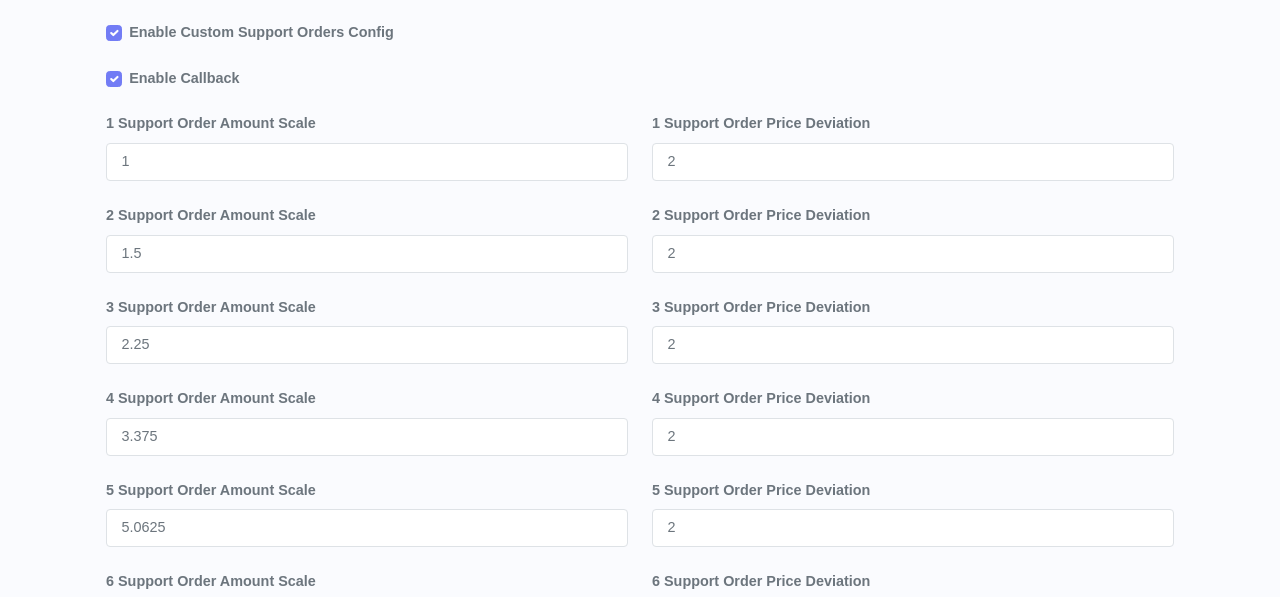
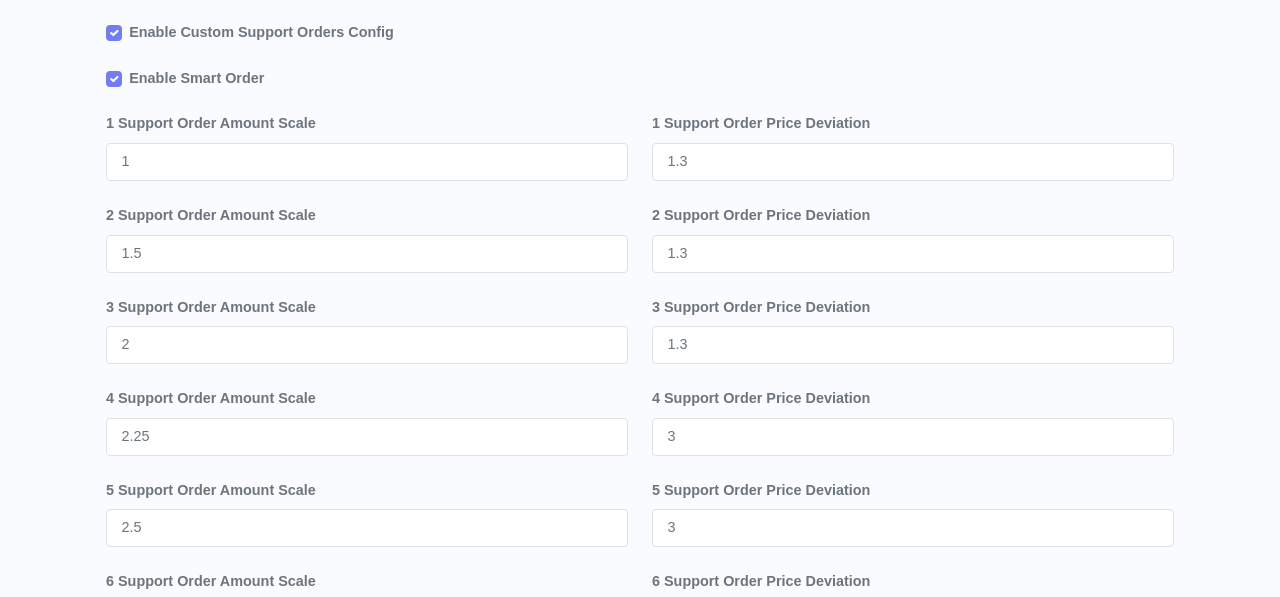
Before and after one commit to kalaivanan-muthusamy/dca-backtesting, a React (Vite) app: page / in a window 1280 px wide. Both pictures are taken after a click on the tab "Advanced Settings". Shown: the part 199-796 px from the top of the page. Built offline with nearby package versions, Linux system fonts and the light colour scheme; a web font is replaced by a local one.

Commit message:
3 files modified, 1 added

```diff
--- /dev/null
+++ b/client/src/dca-backtest/config.js
@@ -0,0 +1,72 @@
+function getDefultVolumeScale(base) {
+  const scale = {};
+  for (let i = 1; i < 21; i++) {
+    scale[i] = i === 1 ? 1 : Math.pow(base, i - 1);
+  }
+  return scale;
+}
+
+function getDefultDeviation(base, scale = false) {
+  const deviation = {};
+  for (let i = 1; i < 21; i++) {
+    if (scale) {
+      deviation[i] = i === 1 ? 1 : Math.pow(base, i - 1);
+    } else {
+      deviation[i] = base;
+    }
+  }
+  return deviation;
+}
+
+export const DEFAULT = {
+  baseOrderAmount: 10,
+  supportOrderAmount: 10,
+  supportOrderPriceDeviationPercentage: 2,
+  maximumAveragingOrderCount: 10,
+  supportOrderAmountScale: 2,
+  takeProfitPercentage: 1,
+  enableCustomSupportOrders: true,
+  enableSmartOrder: true,
+  customerSupportOrderAmountScale: getDefultVolumeScale(1.5),
+  customSupportOrderDeviation: getDefultDeviation(2, false),
+};
+
+export const BTC_12_4 = {
+  baseOrderAmount: 10,
+  supportOrderAmount: 10,
+  supportOrderPriceDeviationPercentage: 2,
+  maximumAveragingOrderCount: 10,
+  supportOrderAmountScale: 2,
+  takeProfitPercentage: 1.2,
+  enableCustomSupportOrders: true,
+  enableSmartOrder: true,
+  customerSupportOrderAmountScale: {
+    1: 1,
+    2: 1.5,
+    3: 2,
+    4: 2.25,
+    5: 2.5,
+    6: 3,
+    7: 3.5,
+    8: 4,
+    9: 4.5,
+    10: 5,
+  },
+  customSupportOrderDeviation: {
+    1: 1.3,
+    2: 1.3,
+    3: 1.3,
+    4: 3,
+    5: 3,
+    6: 3,
+    7: 3,
+    8: 3,
+    9: 3,
+    10: 3,
+  },
+};
+
+export const DCA_PRESET = {
+  DEFAULT: DEFAULT,
+  BTC_12_4: BTC_12_4,
+};
--- a/client/src/dca-backtest/index.jsx
+++ b/client/src/dca-backtest/index.jsx
@@ -2,45 +2,17 @@ import axios from "axios";
 import { differenceInDays, format, parse } from "date-fns";
 import React, { useMemo, useState, useCallback } from "react";
 import { Tabs, Tab, Form, Button, Row, Col, Spinner } from "react-bootstrap";
+import { DCA_PRESET } from "./config";
 import BacktestResults from "./result";
-
-function getDefultVolumeScale(base) {
-  const scale = {};
-  for (let i = 1; i < 21; i++) {
-    scale[i] = i === 1 ? 1 : Math.pow(base, i - 1);
-  }
-  return scale;
-}
-
-function getDefultDeviation(base, scale = false) {
-  const deviation = {};
-  for (let i = 1; i < 21; i++) {
-    if (scale) {
-      deviation[i] = i === 1 ? 1 : Math.pow(base, i - 1);
-    } else {
-      deviation[i] = base;
-    }
-  }
-  return deviation;
-}
 
 function DCABackTest() {
   const [loading, setLoading] = useState(false);
   const [formInputs, setFormInputs] = useState({
     exchange: "BINANCE",
     asset: "BTCUSDT",
-    baseOrderAmount: 10,
-    supportOrderAmount: 10,
-    supportOrderPriceDeviationPercentage: 2,
-    maximumAveragingOrderCount: 10,
-    supportOrderAmountScale: 2,
-    takeProfitPercentage: 1,
     startDate: "2020-07-01",
     endDate: "2022-07-01",
-    enableCustomSupportOrders: true,
-    enableCallback: true,
-    customerSupportOrderAmountScale: getDefultVolumeScale(1.5),
-    customSupportOrderDeviation: getDefultDeviation(2, false),
+    ...DCA_PRESET.BTC_12_4,
   });
   const [allOrders, setAllOrders] = useState([]);
   const [overallMetrics, setOverallMetrics] = useState({});
@@ -189,14 +161,14 @@ function DCABackTest() {
             <Form.Group className="mb-3">
               <Form.Check
                 type="checkbox"
-                checked={formInputs?.enableCallback}
+                checked={formInputs?.enableSmartOrder}
                 onChange={() =>
                   setFormInputs({
                     ...formInputs,
-                    enableCallback: !formInputs.enableCallback,
+                    enableSmartOrder: !formInputs.enableSmartOrder,
                   })
                 }
-                label="Enable Callback"
+                label="Enable Smart Order"
               />
             </Form.Group>
             {[...new Array(parseInt(formInputs?.maximumAveragingOrderCount))].map((o, index) => {
```
Also changed, not shown: 2 other files (tests, documents, lock files or other folders).
